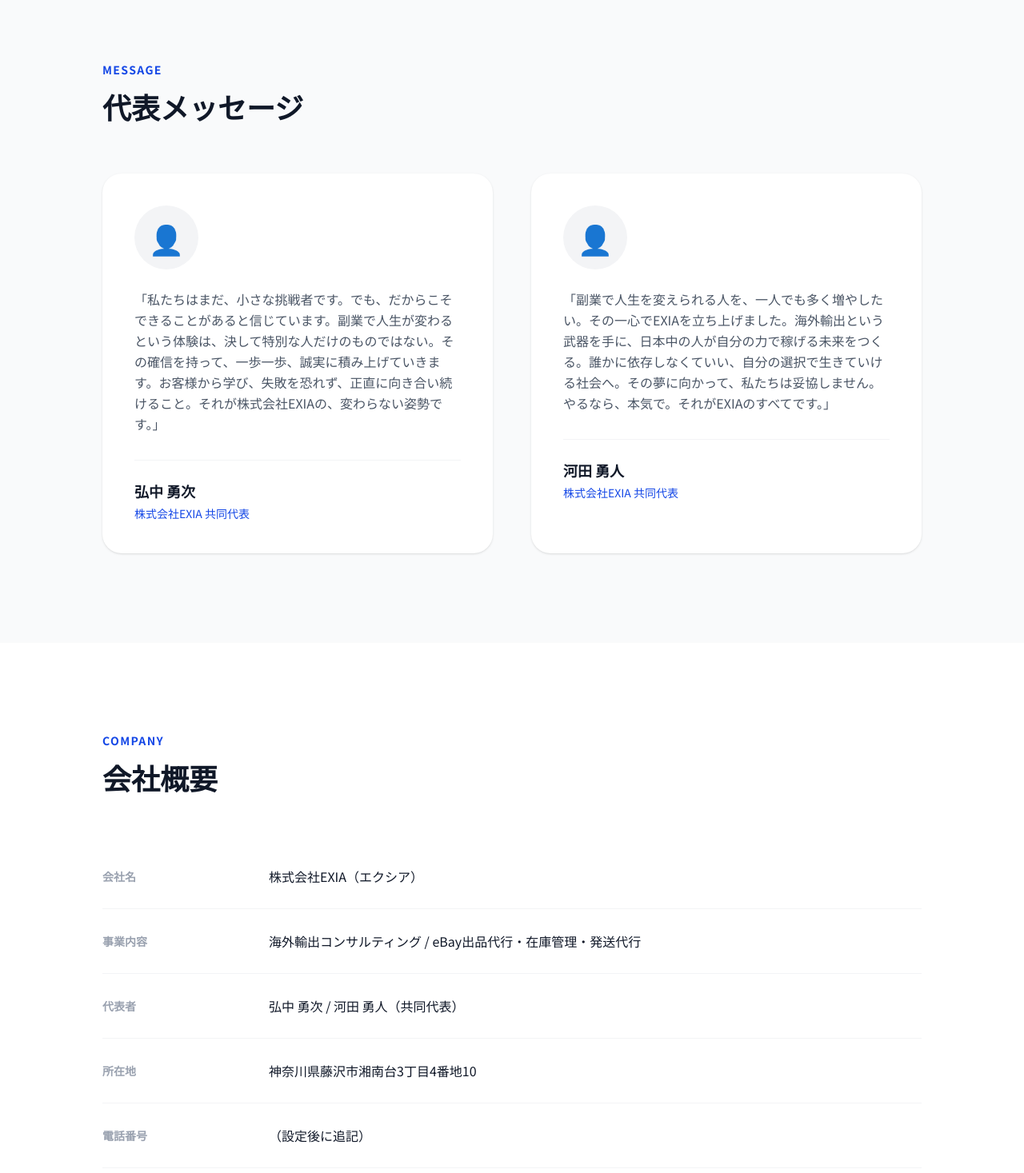
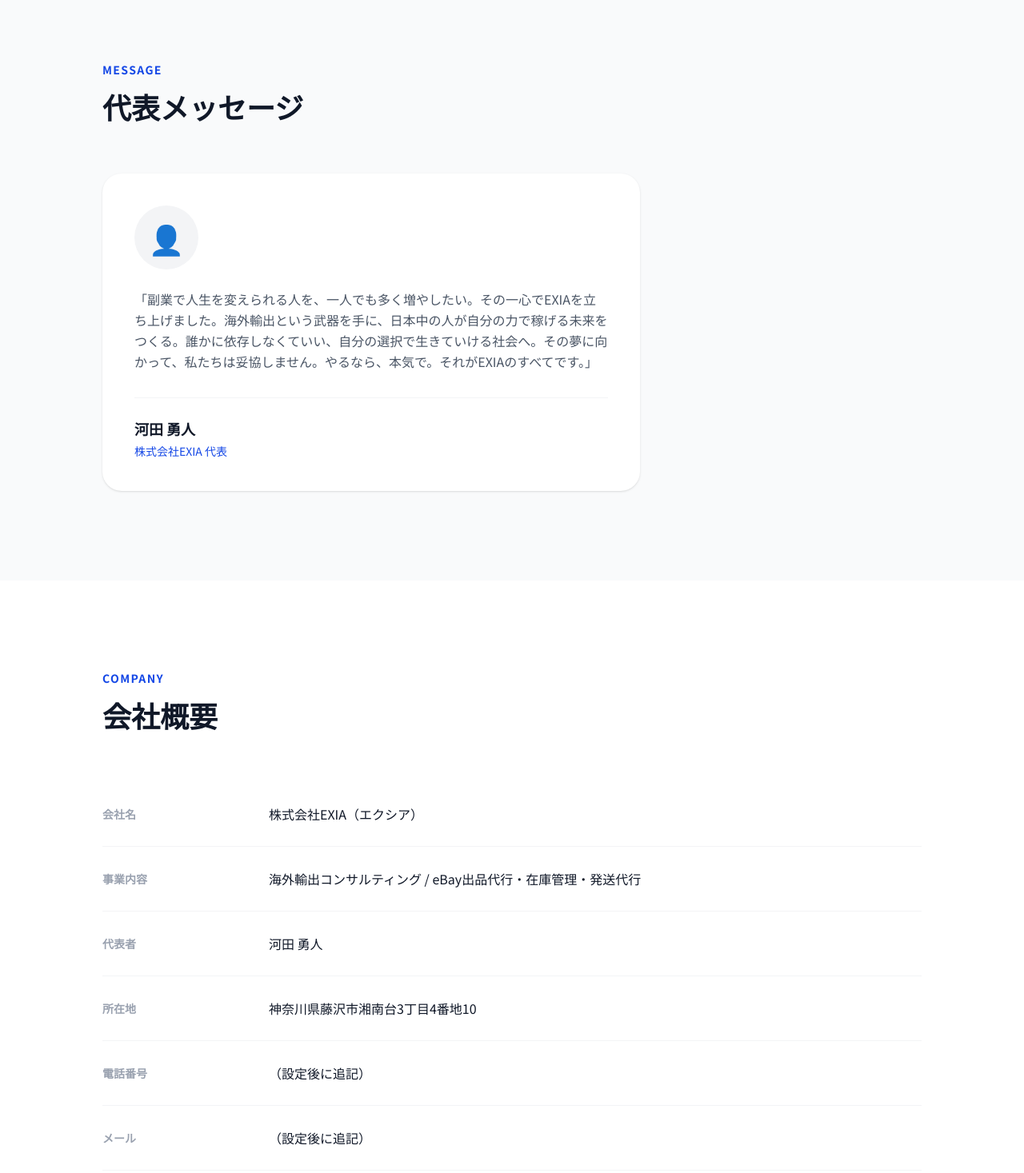
Before and after one commit to hongzhongyuuji99-gif/exia-corp, a Next.js app: page / in a window 1280 px wide. Shown: the part 3706-5173 px from the top of the page at 80% size. Built offline with nearby package versions, Linux system fonts and the light colour scheme.

Commit message:
Replace syanai image, remove Hironaka, update rep to Kawata only

```diff
--- a/app/components/ImageSlider.tsx
+++ b/app/components/ImageSlider.tsx
@@ -18,7 +18,7 @@ const SLIDES = [
     label: 'TEAM',
     heading: 'チームで、\n結果を出す。',
     body: '一人ひとりの力を合わせ、お客様の副業成功に向けてチーム一丸で取り組みます。',
-    src: '/syanai.jpg.png',
+    src: '/syanai.jpg.webp',
   },
 ]
 
--- a/app/page.tsx
+++ b/app/page.tsx
@@ -109,16 +109,11 @@ export default function Home() {
         <div className="max-w-5xl mx-auto">
           <p className="text-blue-700 text-sm font-bold uppercase tracking-widest mb-4">MESSAGE</p>
           <h2 className="text-4xl font-black text-gray-900 mb-16">代表メッセージ</h2>
-          <div className="grid md:grid-cols-2 gap-12">
+          <div className="grid md:grid-cols-1 gap-12 max-w-2xl">
             {[
               {
-                name: "弘中 勇次",
-                role: "共同代表",
-                message: "私たちはまだ、小さな挑戦者です。でも、だからこそできることがあると信じています。副業で人生が変わるという体験は、決して特別な人だけのものではない。その確信を持って、一歩一歩、誠実に積み上げていきます。お客様から学び、失敗を恐れず、正直に向き合い続けること。それが株式会社EXIAの、変わらない姿勢です。",
-              },
-              {
                 name: "河田 勇人",
-                role: "共同代表",
+                role: "代表",
                 message: "副業で人生を変えられる人を、一人でも多く増やしたい。その一心でEXIAを立ち上げました。海外輸出という武器を手に、日本中の人が自分の力で稼げる未来をつくる。誰かに依存しなくていい、自分の選択で生きていける社会へ。その夢に向かって、私たちは妥協しません。やるなら、本気で。それがEXIAのすべてです。",
               },
             ].map((person) => (
@@ -148,7 +143,7 @@ export default function Home() {
             {[
               { label: "会社名", value: "株式会社EXIA（エクシア）" },
               { label: "事業内容", value: "海外輸出コンサルティング / eBay出品代行・在庫管理・発送代行" },
-              { label: "代表者", value: "弘中 勇次 / 河田 勇人（共同代表）" },
+              { label: "代表者", value: "河田 勇人" },
               { label: "所在地", value: "神奈川県藤沢市湘南台3丁目4番地10" },
               { label: "電話番号", value: "（設定後に追記）" },
               { label: "メール", value: "（設定後に追記）" },
```
Also changed, not shown: public/syanai.jpg.webp (added).
